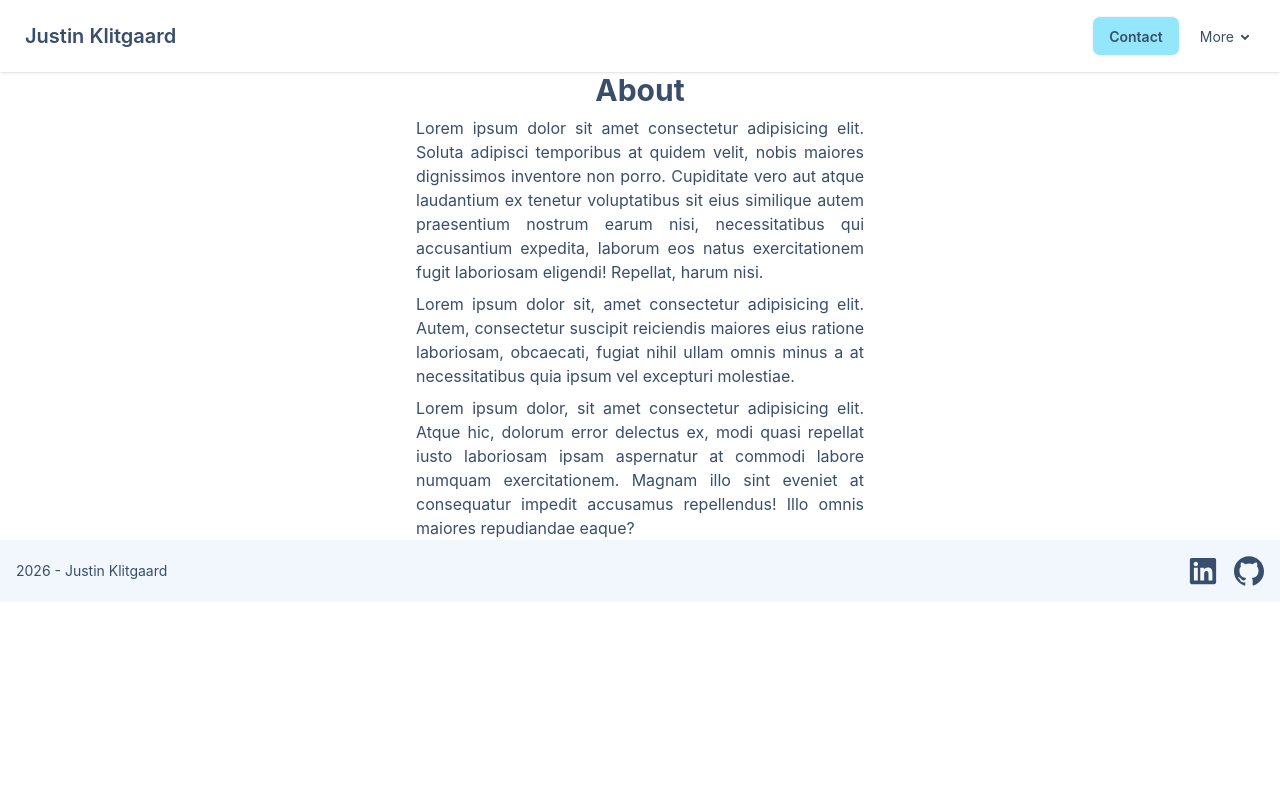
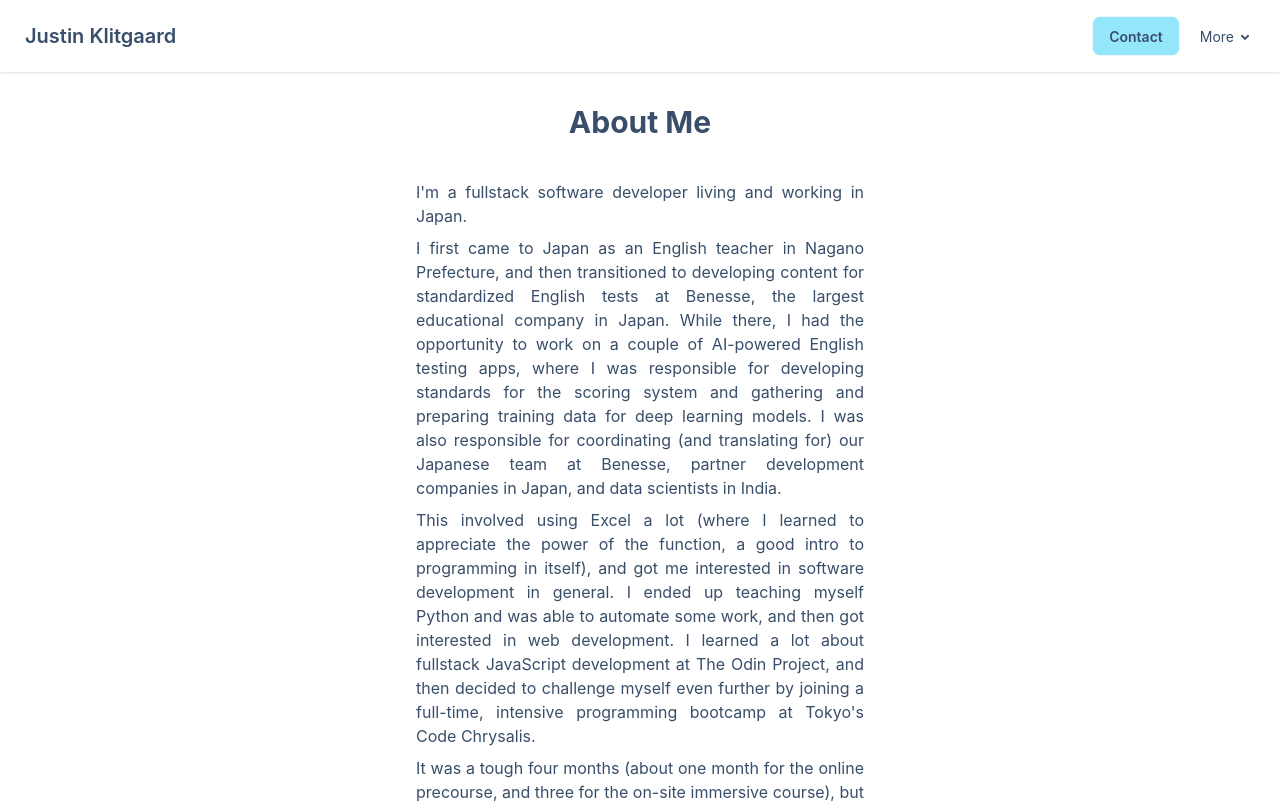
Before and after one commit to Justin-K-Ellis/personal-site-v3, a React (Vite) app in the folder frontend/: page /about in a window 1280 px wide. Shown: the top 803 px of the page. Built offline with nearby package versions, Linux system fonts and the light colour scheme.

Commit message:
feat: add about me page content

```diff
--- /dev/null
+++ b/frontend/src/assets/aboutMeData.ts
@@ -0,0 +1,9 @@
+const aboutMe: string[] = [
+  "I'm a fullstack software developer living and working in Japan.",
+  "I first came to Japan as an English teacher in Nagano Prefecture, and then transitioned to developing content for standardized English tests at Benesse, the largest educational company in Japan. While there, I had the opportunity to work on a couple of AI-powered English testing apps, where I was responsible for developing standards for the scoring system and gathering and preparing training data for deep learning models. I was also responsible for coordinating (and translating for) our Japanese team at Benesse, partner development companies in Japan, and data scientists in India.",
+  "This involved using Excel a lot (where I learned to appreciate the power of the function, a good intro to programming in itself), and got me interested in software development in general. I ended up teaching myself Python and was able to automate some work, and then got interested in web development. I learned a lot about fullstack JavaScript development at The Odin Project, and then decided to challenge myself even further by joining a full-time, intensive programming bootcamp at Tokyo's Code Chrysalis.",
+  "It was a tough four months (about one month for the online precourse, and three for the on-site immersive course), but I came out able to develop fullstack applications both autonomously and on a team. I also learned a lot about testing and agile workflows (especially when I lead the development of my group's final project, a big learning experience itself).",
+  "In sum: I love programming, learning new things, and challenging myself. Feel free to reach out to me below.",
+];
+
+export default aboutMe;
--- a/frontend/src/views/About.tsx
+++ b/frontend/src/views/About.tsx
@@ -1,30 +1,17 @@
 import Title from "../components/Title/Title";
+import aboutMe from "../assets/aboutMeData";
 
 export default function About() {
   return (
-    <section className="flex flex-col gap-2 w-1/2 mx-auto">
-      <Title text="About" />
-      <p className="text-justify">
-        Lorem ipsum dolor sit amet consectetur adipisicing elit. Soluta adipisci
-        temporibus at quidem velit, nobis maiores dignissimos inventore non
-        porro. Cupiditate vero aut atque laudantium ex tenetur voluptatibus sit
-        eius similique autem praesentium nostrum earum nisi, necessitatibus qui
-        accusantium expedita, laborum eos natus exercitationem fugit laboriosam
-        eligendi! Repellat, harum nisi.
-      </p>
-      <p className="text-justify">
-        Lorem ipsum dolor sit, amet consectetur adipisicing elit. Autem,
-        consectetur suscipit reiciendis maiores eius ratione laboriosam,
-        obcaecati, fugiat nihil ullam omnis minus a at necessitatibus quia ipsum
-        vel excepturi molestiae.
-      </p>
-      <p className="text-justify">
-        Lorem ipsum dolor, sit amet consectetur adipisicing elit. Atque hic,
-        dolorum error delectus ex, modi quasi repellat iusto laboriosam ipsam
-        aspernatur at commodi labore numquam exercitationem. Magnam illo sint
-        eveniet at consequatur impedit accusamus repellendus! Illo omnis maiores
-        repudiandae eaque?
-      </p>
+    <section className="flex flex-col gap-2 md:w-1/2 mx-auto">
+      <div className="my-4 md:my-8">
+        <Title text="About Me" />
+      </div>
+      {aboutMe.map((info, index) => (
+        <p key={index} className="text-justify">
+          {info}
+        </p>
+      ))}
     </section>
   );
 }
```
